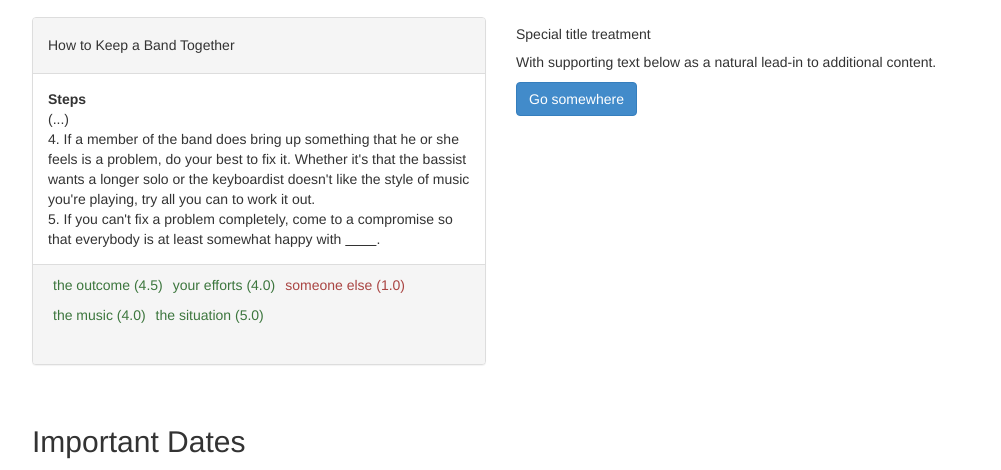
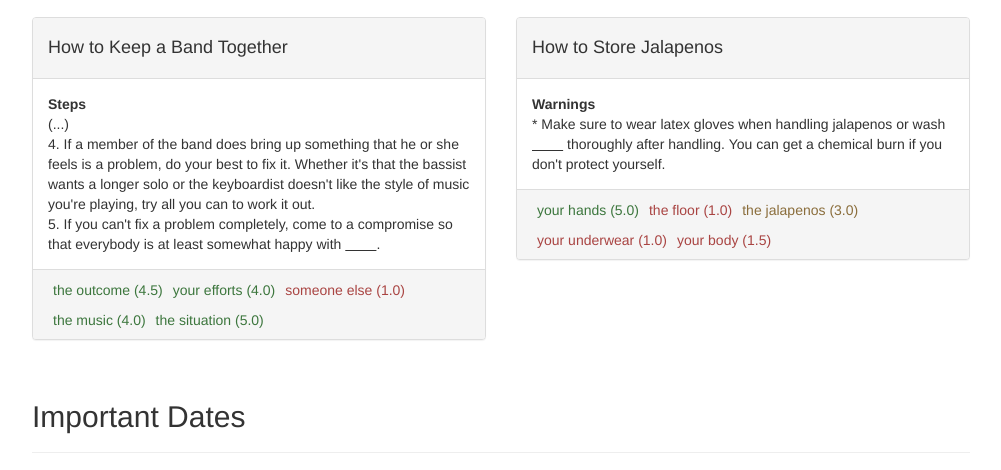
Before and after one commit to ClarificationTask/ClarificationTask.github.io, a plain HTML site: page index.html in a window 1280 px wide. Shown: the part 572-1042 px from the top of the page, without its empty margins (139-1140 px from the left). Drawn offline with Linux system fonts and the light colour scheme.

Commit message:
Testing examples 9

```diff
--- a/index.html
+++ b/index.html
@@ -43,7 +43,7 @@
           /*border-top-style:solid; padding-left:10px;*/
       }
       .panel-footer {
-	  height:100px;
+	  height:70px;
       }
     </style>
   </head>
@@ -104,7 +104,7 @@
 <div class="row">
   <div class="col-sm-6">
     <div class="panel panel-default">
-      <div class="panel-heading"><h5>How to Keep a Band Together</h5></div>
+      <div class="panel-heading"><h4>How to Keep a Band Together</h4></div>
       <div class="panel-body">
 	<b>Steps</b><br/>
 	(...)<br/>
@@ -112,7 +112,6 @@
 	5. If you can't fix a problem completely, come to a compromise so that everybody is at least somewhat happy with <u>&nbsp;&nbsp;&nbsp;&nbsp;&nbsp;&nbsp;&nbsp;&nbsp;</u>.
       </div>
       <div class="panel-footer">
-
 	<ul class="nav navbar-nav list-inline">
 	  <li class="list-inline-item"><p class="text-success">the outcome (4.5)</p></li>
 	  <li class="list-inline-item"><p class="text-success">your efforts (4.0)</p></li>
@@ -125,13 +124,25 @@
   </div>
 
   <div class="col-sm-6">
-    <div class="card">
-      <div class="card-body">
-	<h5 class="card-title">Special title treatment</h5>
-	<p class="card-text">With supporting text below as a natural lead-in to additional content.</p>
-	<a href="#" class="btn btn-primary">Go somewhere</a>
+    <div class="panel panel-default">
+      <div class="panel-heading"><h4>How to Store Jalapenos</h4></div>
+      <div class="panel-body">
+	<b>Warnings</b><br/>
+	* Make sure to wear latex gloves when handling jalapenos or wash <u>&nbsp;&nbsp;&nbsp;&nbsp;&nbsp;&nbsp;&nbsp;&nbsp;</u> thoroughly after handling.
+	You can get a chemical burn if you don't protect yourself.
+      </div>
+      <div class="panel-footer">
+	<ul class="nav navbar-nav list-inline">
+	  <li class="list-inline-item"><p class="text-success">your hands (5.0)</p></li>
+	  <li class="list-inline-item"><p class="text-danger">the floor (1.0)</p></li>
+	  <li class="list-inline-item"><p class="text-warning">the jalapenos (3.0)</p></li>
+	  <li class="list-inline-item"><p class="text-danger">your underwear (1.0)</p></li>
+	  <li class="list-inline-item"><p class="text-danger">your body (1.5)</p></li>
+	</ul>
       </div>
     </div>
+
+
   </div>
 </div>
 
```
